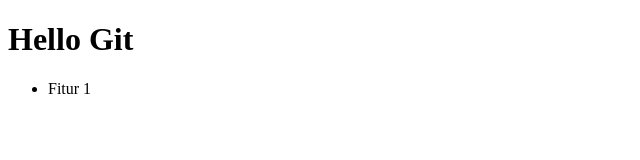
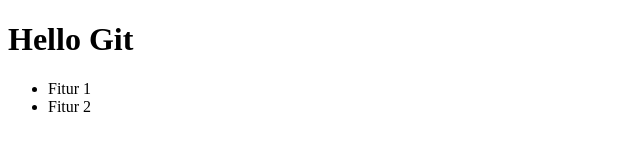
Before and after one commit to kilils/cobagit, a plain HTML site: page index.html in a window 1280 px wide. Shown: the full height of the page, 0-640 px from the left. Drawn offline with Linux system fonts and the light colour scheme.

Commit message:
add list fitur 2

```diff
--- a/index.html
+++ b/index.html
@@ -10,6 +10,7 @@
     <div>
       <ul>
         <li>Fitur 1</li>
+        <li>Fitur 2</li>
       </ul>
     </div>
   </body>
```
